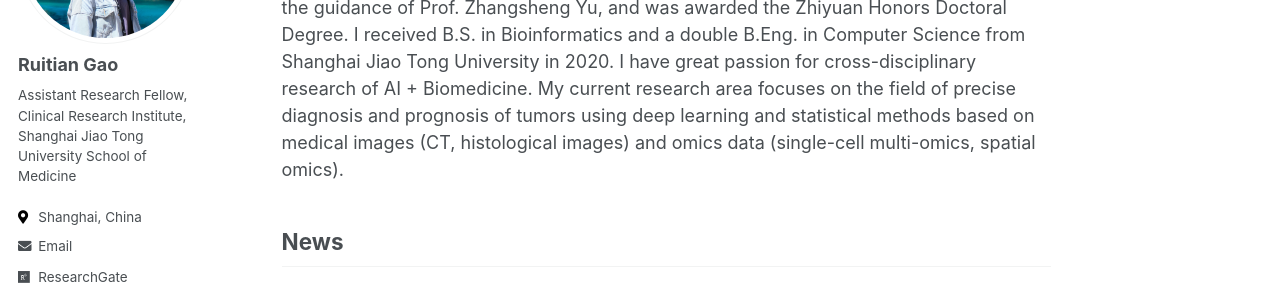
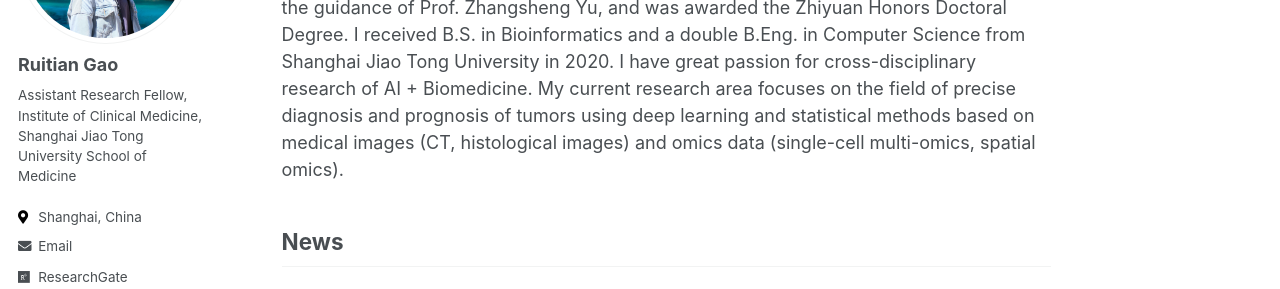
Before and after one commit to ruitian-olivia/ruitian-olivia.github.io, a Jekyll site: the page built from _pages/about.md, in a window 1280 px wide. Shown: the part 247-536 px from the top of the page. Built offline with Jekyll 4.4.1, drawn with Linux system fonts in a browser that asks for light colours.

Commit message:
Update bio for site author in _config.yml

```diff
--- a/_config.yml
+++ b/_config.yml
@@ -84,7 +84,7 @@ analytics:
 author:
   name             : "Ruitian Gao"
   avatar           : "profile.png"
-  bio              : "Assistant Research Fellow, Clinical Research Institute, Shanghai Jiao Tong University School of Medicine"
+  bio              : "Assistant Research Fellow, Institute of Clinical Medicine, Shanghai Jiao Tong University School of Medicine"
   location         : "Shanghai, China"
   employer         :
   pubmed           :
```
